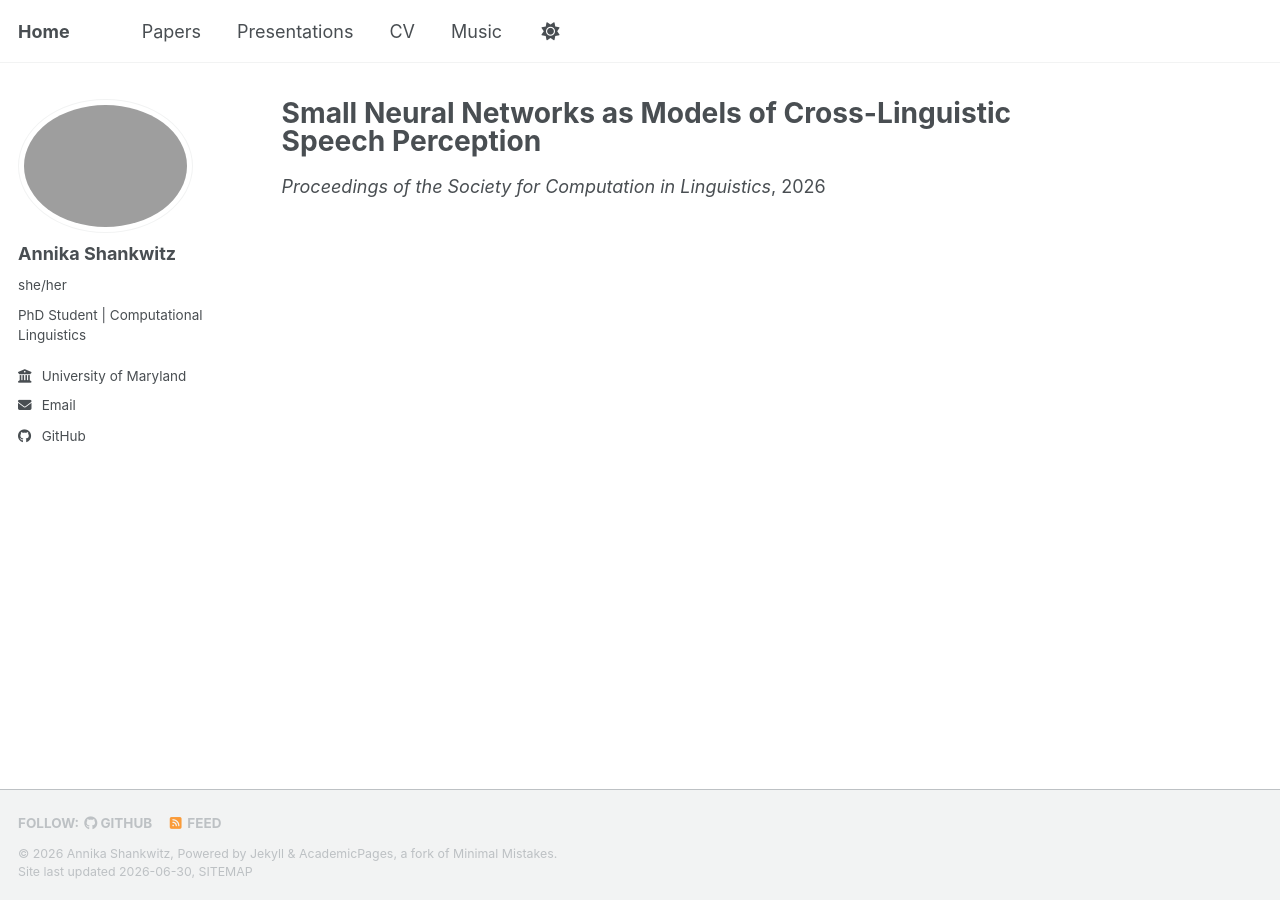
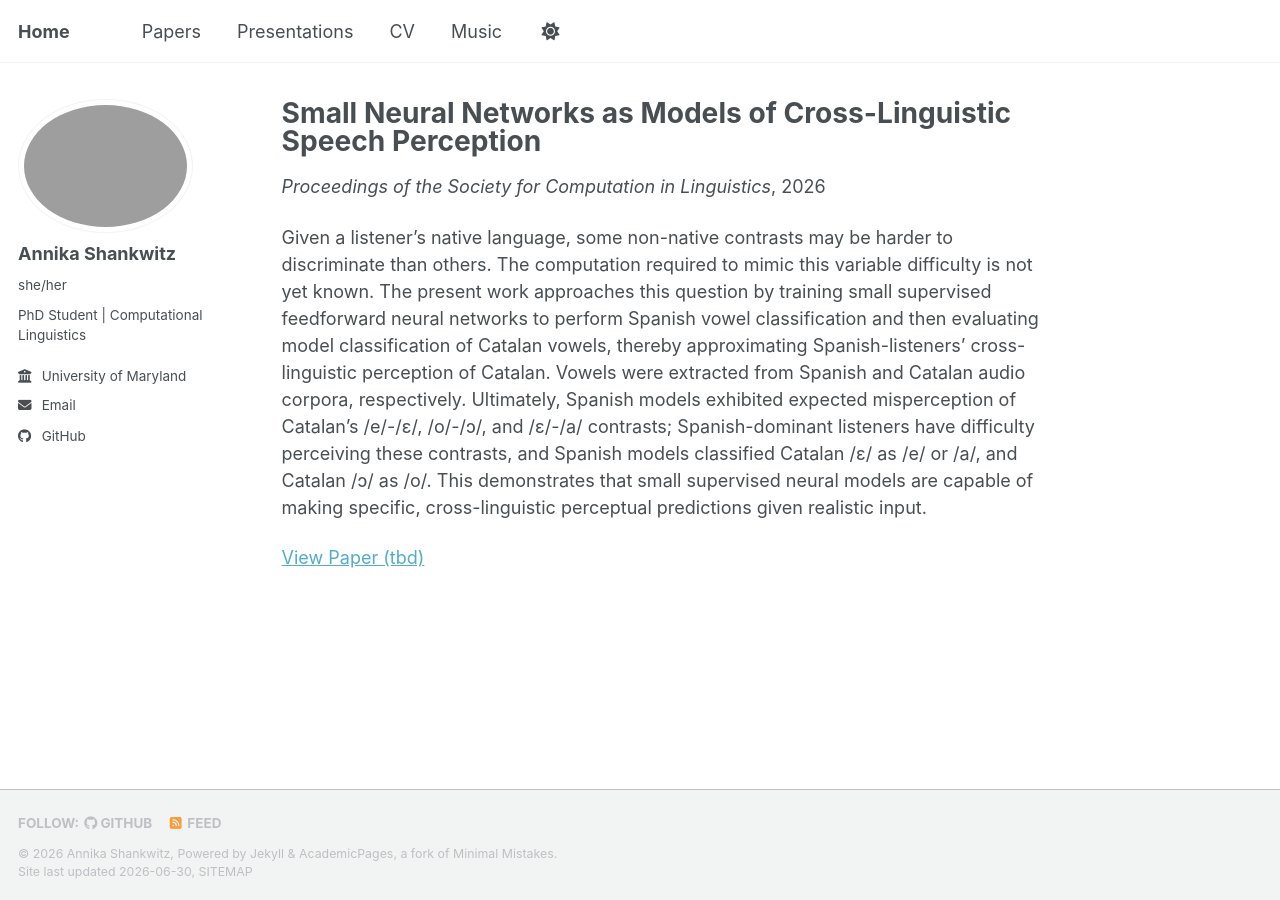
Before and after one commit to its-Annika/its-Annika.github.io, a Jekyll site: the page built from _publications/2026-07-03-smallNeuralPerception.md, in a window 1280 px wide. Built offline with Jekyll 4.4.1, drawn with Linux system fonts in a browser that asks for light colours; a script bundle is joined from its source files by our own code; library files that are not in the unit come from our copies.

Commit message:
Update 2026-07-03-smallNeuralPerception.md

```diff
--- a/_publications/2026-07-03-smallNeuralPerception.md
+++ b/_publications/2026-07-03-smallNeuralPerception.md
@@ -6,5 +6,8 @@ permalink: /2026-04-20-smallNeuralPerception
 excerpt: "This work shows that small neural networks trained to perform Spanish vowel classification mimic adult Spanish-dominant listeners' misperception of Catalan vowels, indicating that these models have promise as compact models of cross-linguistic speech perception."
 date: 2026-07-03
 venue: 'Proceedings of the Society for Computation in Linguistics'
-paperurl: 'TBD'
 ---
+
+Given a listener's native language, some non-native contrasts may be harder to discriminate than others. The computation required to mimic this variable difficulty is not yet known. The present work approaches this question by training small supervised feedforward neural networks to perform Spanish vowel classification and then evaluating model classification of Catalan vowels, thereby approximating Spanish-listeners' cross-linguistic perception of Catalan. Vowels were extracted from Spanish and Catalan audio corpora, respectively. Ultimately, Spanish models exhibited expected misperception of Catalan's /e/-/ɛ/, /o/-/ɔ/, and /ɛ/-/a/ contrasts; Spanish-dominant listeners have difficulty perceiving these contrasts, and Spanish models classified Catalan /ɛ/ as /e/ or /a/, and Catalan /ɔ/ as /o/. This demonstrates that small supervised neural models are capable of making specific, cross-linguistic perceptual predictions given realistic input.
+
+[View Paper (tbd)]()
```
